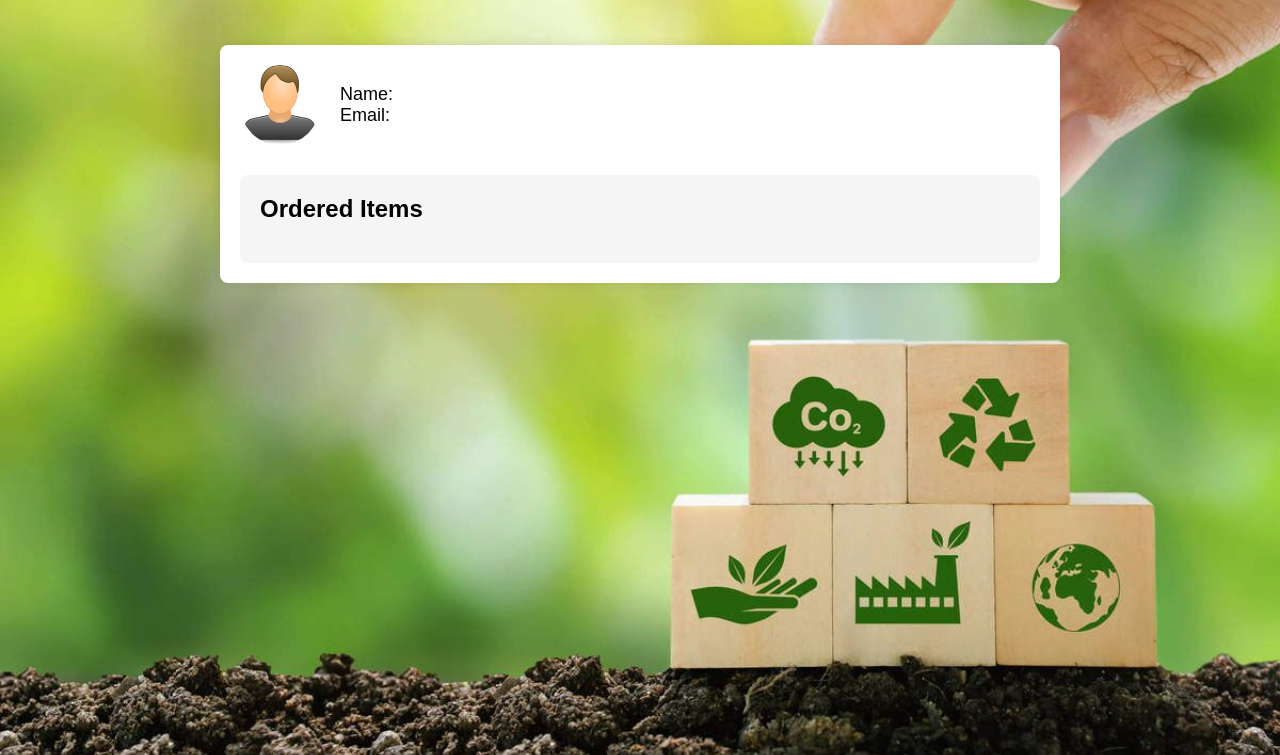
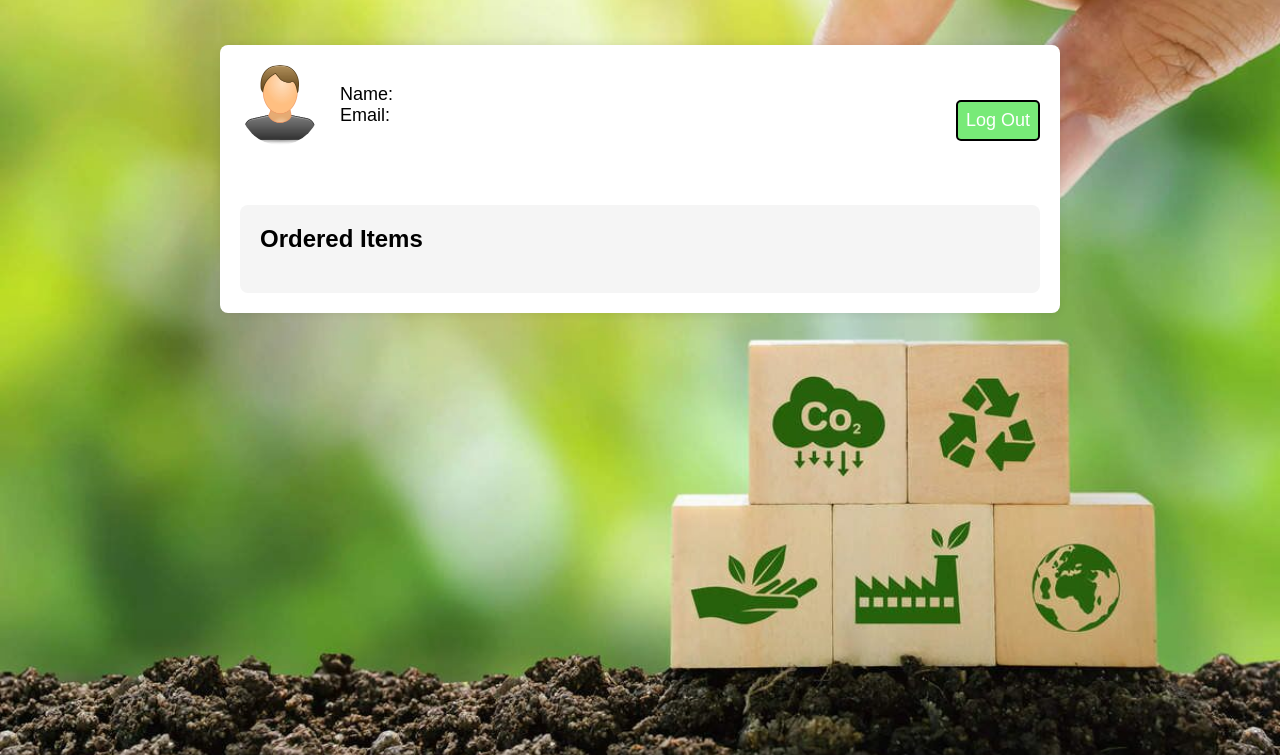
Before and after one commit to PADMAnushree/green, a website with bundled scripts: page aboutUs.html in a window 1280 px wide. Shown: the part 45-800 px from the top of the page. Built offline with nearby package versions, Linux system fonts and the light colour scheme; no server answers.

Commit message:
logout button added

```diff
--- a/aboutUs.html
+++ b/aboutUs.html
@@ -30,6 +30,13 @@
             display: flex;
             align-items: center;
             margin-bottom: 30px;
+        }
+
+        .profile1 {
+            display: flex;
+            align-items: center;
+            margin-bottom: 30px;
+            justify-content: space-between;
         }
 
         .profile img {
@@ -69,6 +76,16 @@
         .item-info {
             font-size: 16px;
         }
+
+        #logout {
+            padding: 8px;
+            background-color: rgb(120, 234, 120);
+            color: white;
+            font-size: large;
+            border: 2px solid black;
+            border-radius: 5px;
+            cursor: pointer;
+        }
     </style>
 </head>
 
@@ -82,12 +99,16 @@
         </div>
     </header>
     <div class="container1">
-        <div class="profile">
-            <img src="images/Profile.jpg" alt="Profile Picture">
-            <div class="profile-info">
-                <p id="uname">Name:</p>
-                <p id="uemail">Email:</p>
+
+        <div class="profile1">
+            <div class="profile">
+                <img src="images/Profile.jpg" alt="Profile Picture">
+                <div class="profile-info">
+                    <p id="uname">Name:</p>
+                    <p id="uemail">Email:</p>
+                </div>
             </div>
+            <div id="right"><button id="logout">Log Out</button></div>
         </div>
         <div class="ordered-items" id="orderedItems">
             <h2>Ordered Items</h2>
--- a/aboutUs.js
+++ b/aboutUs.js
@@ -55,7 +55,8 @@ onAuthStateChanged(auth, (user) => {
             else anchor.className = 'navigate';
 
             navDiv.appendChild(anchor);
-        });
+        })
+
 
     } else {
         // User is signed out
@@ -130,3 +131,10 @@ onAuthStateChanged(auth, (user) => {
         });
     }
 });
+const logout = document.getElementById('logout')
+logout.addEventListener("click", () => {
+    auth.signOut()
+    const a = document.createElement('a')
+    a.href = "index.html"
+    a.click()
+})
```
